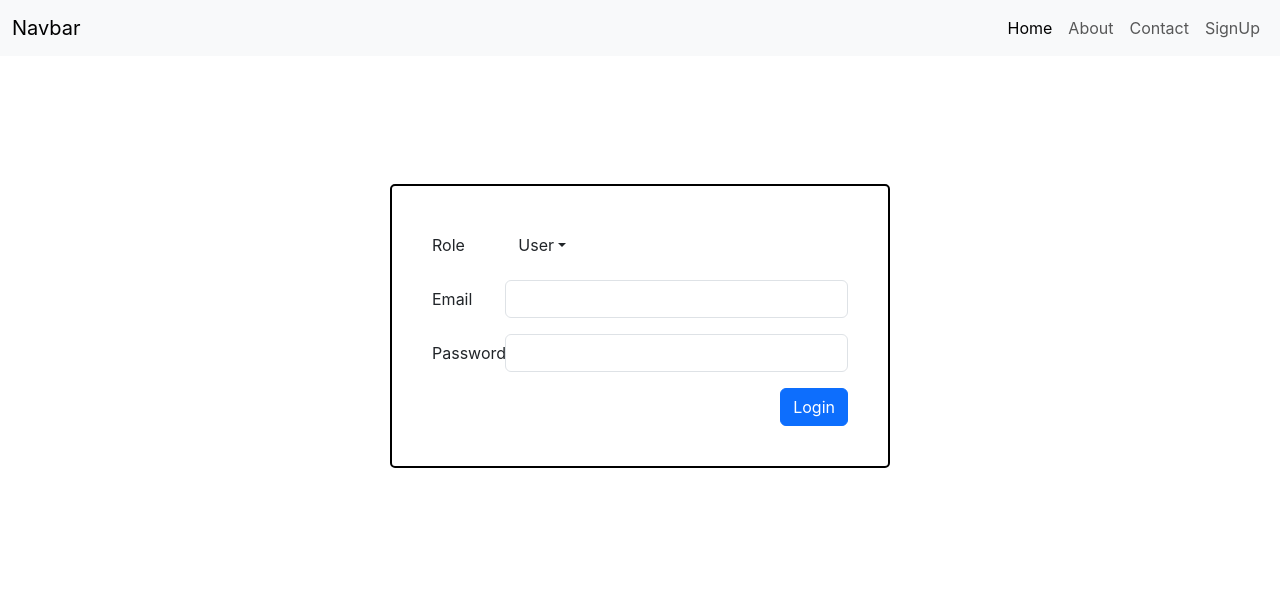
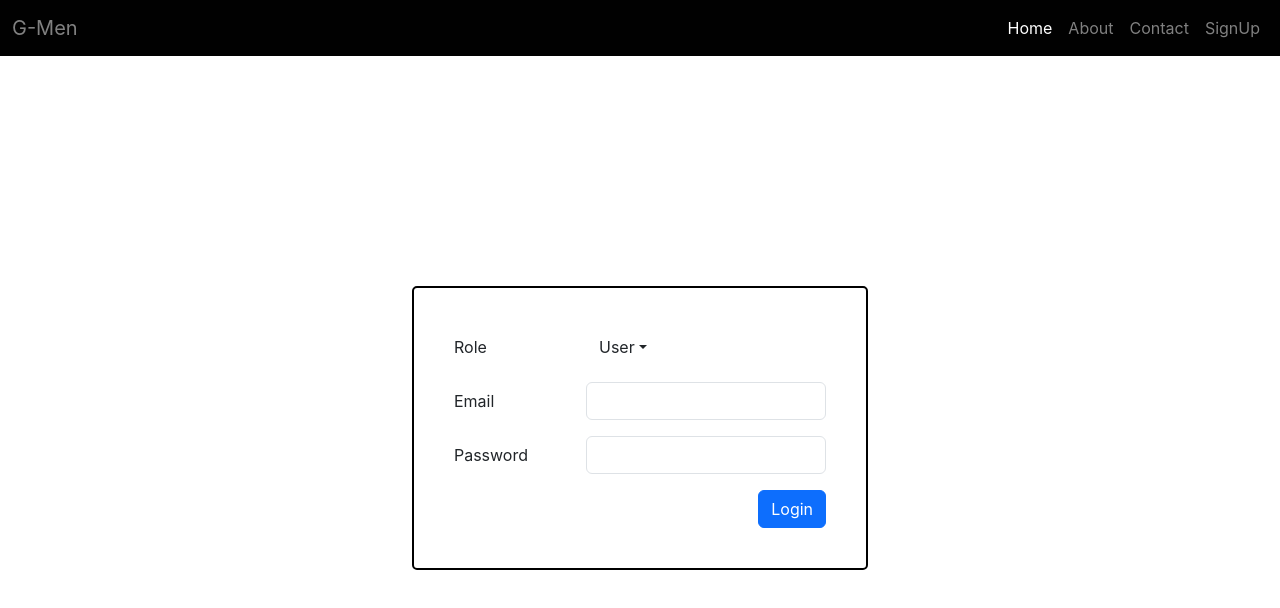
Before and after one commit to arunar1/grievance-management-system, a React (Create React App) app: page / in a window 1280 px wide. Shown: the top 608 px of the page. Built offline with nearby package versions, Linux system fonts and the light colour scheme.

Commit message:
add : assignee category drop down added

```diff
--- a/src/App.css
+++ b/src/App.css
@@ -44,24 +44,57 @@
   }
 
 }
+
+.nav-link{
+  color: grey;
+}
+
+.navbar-brand{
+  color: grey;
+}
+
+.nav-header{
+  background-color: rgb(1, 1, 1);
+
+}
+
+
+.home-screen{
+  /* background-color: #828387; */
+}
+
+.header-active-link{
+  color:white;
+}
+.login-form {
+  padding: 40px;
+  border: 2px solid black;
+  border-radius: 5px;
+  background-color: white;
+}
+
+.custome-dropdown{
+    width: 100%;
+    text-align: left;
+
+}
 @media (max-width: 700px) {
   .signup-container {
     padding: 20px;
     margin-top: -4rem;
   }
+    .login-form {
+      padding: 20px;
+      border: 2px solid black;
+      border-radius: 5px;
+    }
 }
 
 @media (min-width: 700px){
   .login-form{
-    width: 500px;
-  }
-  .login-container{
-    margin-top:10%;
-  }
-  .login-form{
-    padding:40px;
-    border: 2px solid black;
-    border-radius: 5px;
+
   }
 
+
+
 }
--- a/src/components/Pages/Home/Header.js
+++ b/src/components/Pages/Home/Header.js
@@ -1,11 +1,14 @@
-import React from 'react'
-import { Link } from 'react-router-dom'
+import React from "react";
+import { Link, useLocation } from "react-router-dom";
+
 export default function Header() {
+  const location = useLocation();
+
   return (
-    <nav className="navbar navbar-expand-lg bg-body-tertiary">
+    <nav className="navbar navbar-expand-lg nav-header">
       <div className="container-fluid">
         <a className="navbar-brand" href="#">
-          Navbar
+          G-Men
         </a>
         <button
           className="navbar-toggler"
@@ -21,22 +24,43 @@ export default function Header() {
         <div className="collapse navbar-collapse" id="navbarTogglerDemo02">
           <ul className="navbar-nav ms-auto mb-2 mb-lg-0">
             <li className="nav-item">
-              <Link className="nav-link active" aria-current="page" to="/">
+              <Link
+                className={`nav-link ${
+                  location.pathname === "/" ? "header-active-link" : ""
+                }`}
+                aria-current="page"
+                to="/"
+              >
                 Home
               </Link>
             </li>
             <li className="nav-item">
-              <Link className="nav-link" to="/about">
+              <Link
+                className={`nav-link ${
+                  location.pathname === "/about" ? "header-active-link" : ""
+                }`}
+                to="/about"
+              >
                 About
               </Link>
             </li>
             <li className="nav-item">
-              <a className="nav-link" href="#">
+              <Link
+                className={`nav-link ${
+                  location.pathname === "/contact" ? "header-active-link" : ""
+                }`}
+                to="/contact"
+              >
                 Contact
-              </a>
+              </Link>
             </li>
             <li className="nav-item">
-              <Link className="nav-link" to="/signup">
+              <Link
+                className={`nav-link ${
+                  location.pathname === "/signup" ? "header-active-link" : ""
+                }`}
+                to="/signup"
+              >
                 SignUp
               </Link>
             </li>
--- a/src/components/Pages/Home/Home.js
+++ b/src/components/Pages/Home/Home.js
@@ -1,11 +1,14 @@
-import React from 'react'
-import Header from './Header'
-import Main from './Main';
+import React from "react";
+import Header from "./Header";
+import Main from "./Main";
+
 export default function Home() {
   return (
-    <>
+    <div className="d-flex flex-column min-vh-100">
       <Header />
-      <Main/>
-    </>
+      <div className="container-fluid d-flex flex-grow-1 justify-content-center align-items-center home-screen">
+        <Main />
+      </div>
+    </div>
   );
 }
--- a/src/components/Pages/Home/Main.js
+++ b/src/components/Pages/Home/Main.js
@@ -26,14 +26,16 @@ export default function Main() {
   };
 
   return (
-    <div className="container d-flex justify-content-center login-container">
-      <form  onSubmit={handleSubmit} className="login-form">
+    <div
+      className="container d-flex justify-content-center login-container "
+    >
+      <form onSubmit={handleSubmit} className="login-form">
         <div className="row mb-3">
-          <label className="col-sm-2 col-form-label">Role</label>
-          <div className="col-sm-10">
+          <label className="col-sm-4 col-form-label">Role</label>
+          <div className="col-sm-8">
             <div className="dropdown">
               <button
-                className="btn dropdown-toggle"
+                className="btn dropdown-toggle custome-dropdown"
                 type="button"
                 data-bs-toggle="dropdown"
                 aria-expanded="false"
@@ -73,13 +75,12 @@ export default function Main() {
           </div>
         </div>
 
-
         {/* {userType==='Asignee' ? ():()} */}
         <div className="row mb-3">
-          <label htmlFor="inputEmail3" className="col-sm-2 col-form-label">
+          <label htmlFor="inputEmail3" className="col-sm-4 col-form-label">
             Email
           </label>
-          <div className="col-sm-10">
+          <div className="col-sm-8">
             <input
               type="email"
               className="form-control"
@@ -90,10 +91,10 @@ export default function Main() {
           </div>
         </div>
         <div className="row mb-3">
-          <label htmlFor="inputPassword3" className="col-sm-2 col-form-label">
+          <label htmlFor="inputPassword3" className="col-sm-4 col-form-label">
             Password
           </label>
-          <div className="col-sm-10">
+          <div className="col-sm-8">
             <input
               type="password"
               className="form-control"
--- a/src/components/Pages/SignUp/Signup.js
+++ b/src/components/Pages/SignUp/Signup.js
@@ -34,11 +34,11 @@ export default function Signup() {
   };
 
   return (
-    <div className="d-flex justify-content-center" style={{marginTop:'6rem'}}>
-      <form
-        className="row g-3 signup-container"
-        onSubmit={handleSubmit}
-      >
+    <div
+      className="d-flex justify-content-center"
+      style={{ marginTop: "6rem" }}
+    >
+      <form className="row g-3 signup-container" onSubmit={handleSubmit}>
         <div className="row mb-3">
           <label className="col-sm-2 col-form-label">Role</label>
           <div className="col-sm-10">
@@ -67,38 +67,7 @@ export default function Signup() {
             </div>
           </div>
         </div>
-        <div className="row mb-3">
-          {formData.role != "User" ? (
-            <div className="col-md-6">
-              <label htmlFor="inputFirstname4" className="form-label">
-                Pass Code
-              </label>
-              <input
-                type="text"
-                className="form-control"
-                id="inputlicenseId4"
-                name="passCode"
-                value={formData.passCode}
-                onChange={handleChange}
-              />
-            </div>
-          ) : null}
-          {formData.role === "Asignee" ? (
-            <div className="col-md-6">
-              <label htmlFor="inputLastname4" className="form-label">
-               Category
-              </label>
-              <input
-                type="text"
-                className="form-control"
-                id="inputLastname4"
-                name="lastName"
-                value={formData.lastName}
-                onChange={handleChange}
-              />
-            </div>
-          ) : null}
-        </div>
+
         <div className="row mb-3">
           <div className="col-md-6">
             <label htmlFor="inputFirstname4" className="form-label">
@@ -126,6 +95,42 @@ export default function Signup() {
               onChange={handleChange}
             />
           </div>
+        </div>
+        <div className="row mb-3">
+          {formData.role != "User" ? (
+            <div className="col-md-6">
+              <label htmlFor="inputFirstname4" className="form-label">
+                Pass Code
+              </label>
+              <input
+                type="text"
+                className="form-control"
+                id="inputlicenseId4"
+                name="passCode"
+                value={formData.passCode}
+                onChange={handleChange}
+              />
+            </div>
+          ) : null}
+          {formData.role === "Asignee" ? (
+            <div className="col-md-6">
+              <label htmlFor="inputCategory4" className="form-label">
+                Category
+              </label>
+              <select
+                className="form-control"
+                id="inputCategory4"
+                name="category"
+                value={formData.category}
+                onChange={handleChange}
+              >
+                <option value="">Select a category</option>
+                <option value="category1">Category 1</option>
+                <option value="category2">Category 2</option>
+                <option value="category3">Category 3</option>
+              </select>
+            </div>
+          ) : null}
         </div>
         <div className="row mb-3">
           <div className="col-md-6">
```
